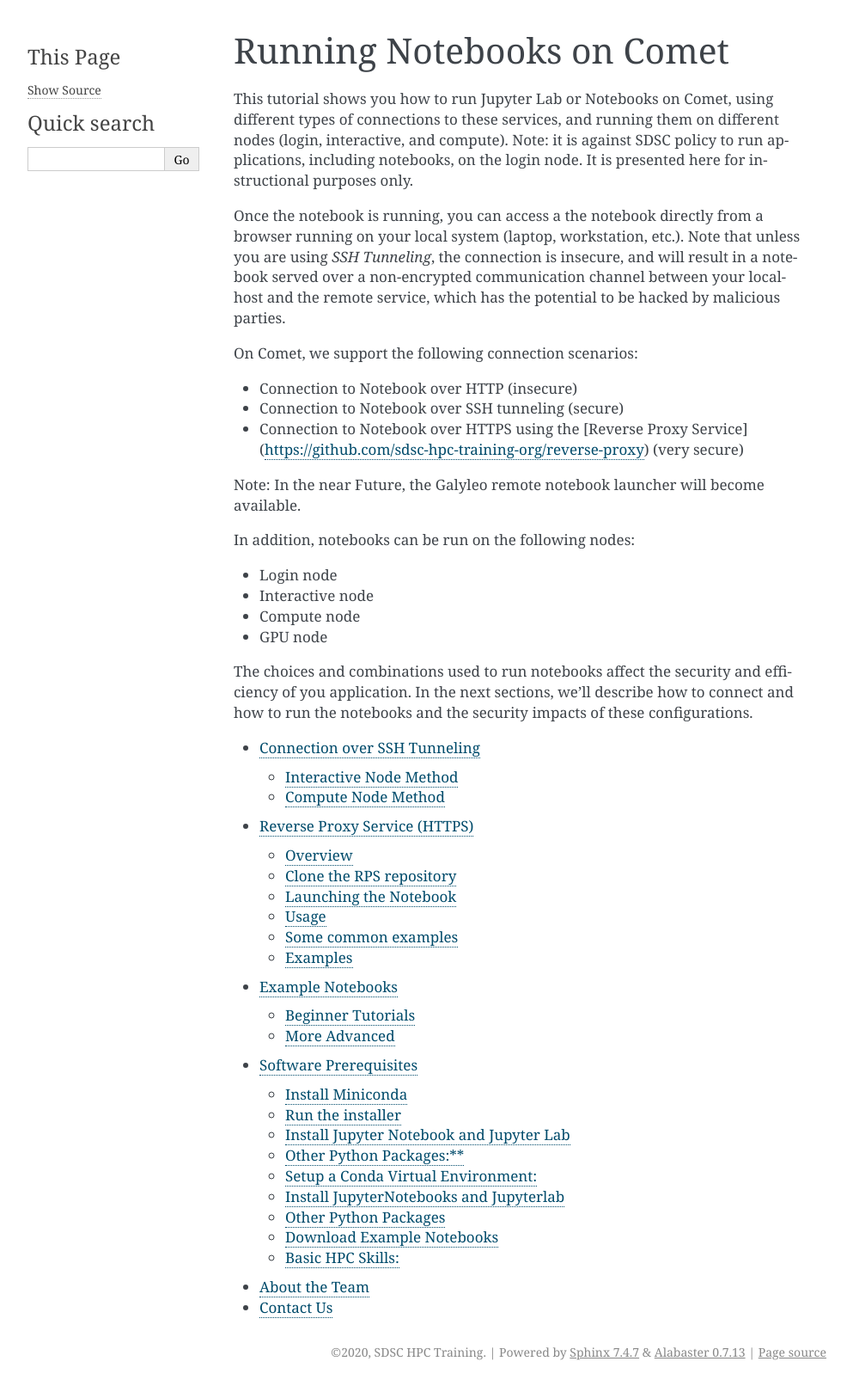
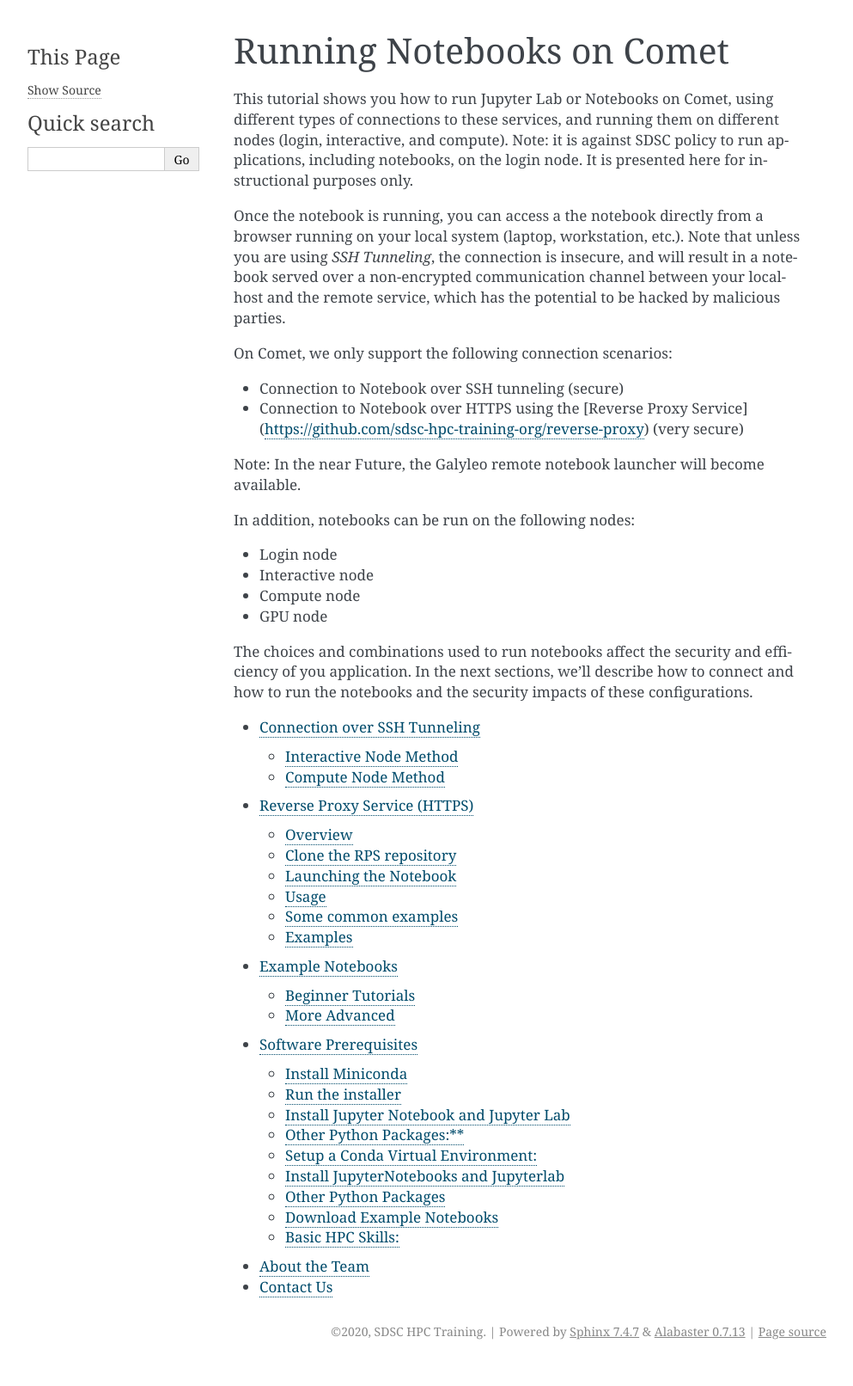
Before and after one commit to sdsc-hpc-training-org/notebooks-101, a Sphinx documentation site: the page built from Docs/source/index.rst, in a window 1280 px wide. Shown: the whole page at 86% size, without its empty margins (148-1141 px from the left). Built offline with Sphinx 7.4.7, drawn with Linux system fonts in a browser that asks for light colours; after the commit the page ends 1588 px from its top, so only the background shows below that.

Commit message:
Update index.rst

```diff
--- a/Docs/source/index.rst
+++ b/Docs/source/index.rst
@@ -11,9 +11,8 @@
 
 Once the notebook is running, you can access a the notebook directly from a browser running on your local system (laptop, workstation, etc.). Note that unless you are using `SSH Tunneling`, the connection is insecure, and will result in a notebook served over a non-encrypted communication channel between your localhost and the remote service, which has the potential to be hacked by malicious parties.
 
-On Comet, we support the following connection scenarios:
+On Comet, we only support the following connection scenarios:
 
-* Connection to Notebook over HTTP (insecure)
 * Connection to Notebook over SSH tunneling (secure)
 * Connection to Notebook over HTTPS using the [Reverse Proxy Service](https://github.com/sdsc-hpc-training-org/reverse-proxy)  (very secure)
 
```
